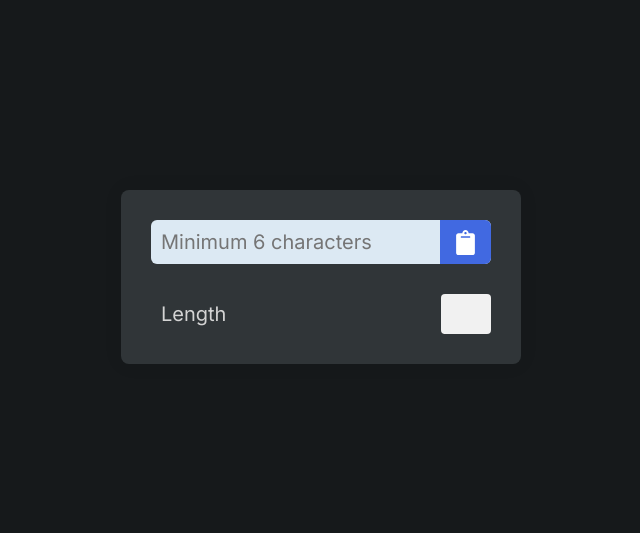
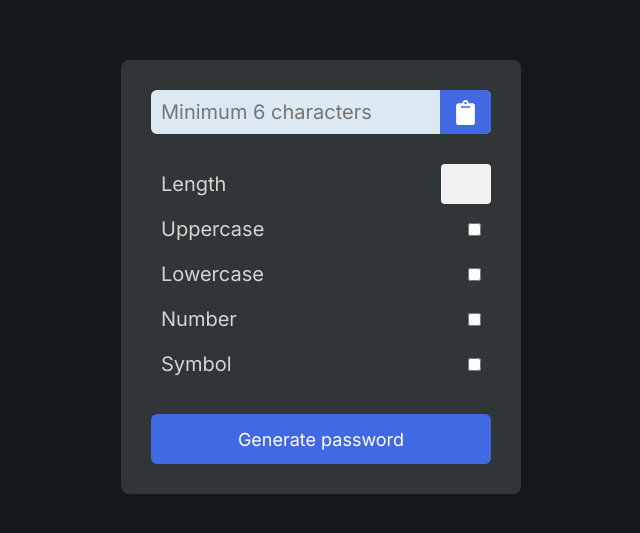
Before and after one commit to Nadir-Waheed/password-gen, a React (Vite) app: page / in a window 1280 px wide. Shown: the part 123-656 px from the top of the page, without its empty margins (319-959 px from the left). Built offline with nearby package versions, Linux system fonts and the light colour scheme.

Commit message:
userForm created

```diff
--- a/src/app.jsx
+++ b/src/app.jsx
@@ -19,7 +19,24 @@ function App(){
                     <label htmlFor="length">Length</label>
                     <input type="number" id="Length"min={6} max={25}/>
                    </div>
+                   <div className="field">
+                    <label htmlFor="Uppercase">Uppercase</label>
+                    <input type="checkbox"id = "Uppercase" />
+                   </div>
+                   <div className="field">
+                    <label htmlFor="Lowercase">Lowercase</label>
+                    <input type="checkbox"id = "Lowercase" />
+                   </div>
+                   <div className="field">
+                    <label htmlFor="Number">Number</label>
+                    <input type="checkbox"id = "Number" />
+                   </div>
+                   <div className="field">
+                    <label htmlFor="Symbol">Symbol</label>
+                    <input type="checkbox"id = "Symbol" />
+                   </div>
                 </div>
+                <button type="submit">Generate password</button>
             </form>
             </div>
         </section>
--- a/src/main.jsx
+++ b/src/main.jsx
@@ -2,7 +2,6 @@ import { StrictMode } from 'react';
 import { createRoot } from 'react-dom/client';
 import App from './App.jsx';
 import "./style.css";
-
 createRoot(document.getElementById('root')).render(
   <StrictMode>
     <App />
```
Also changed, not shown: src/useForm.js (added, +20 -0 lines).
